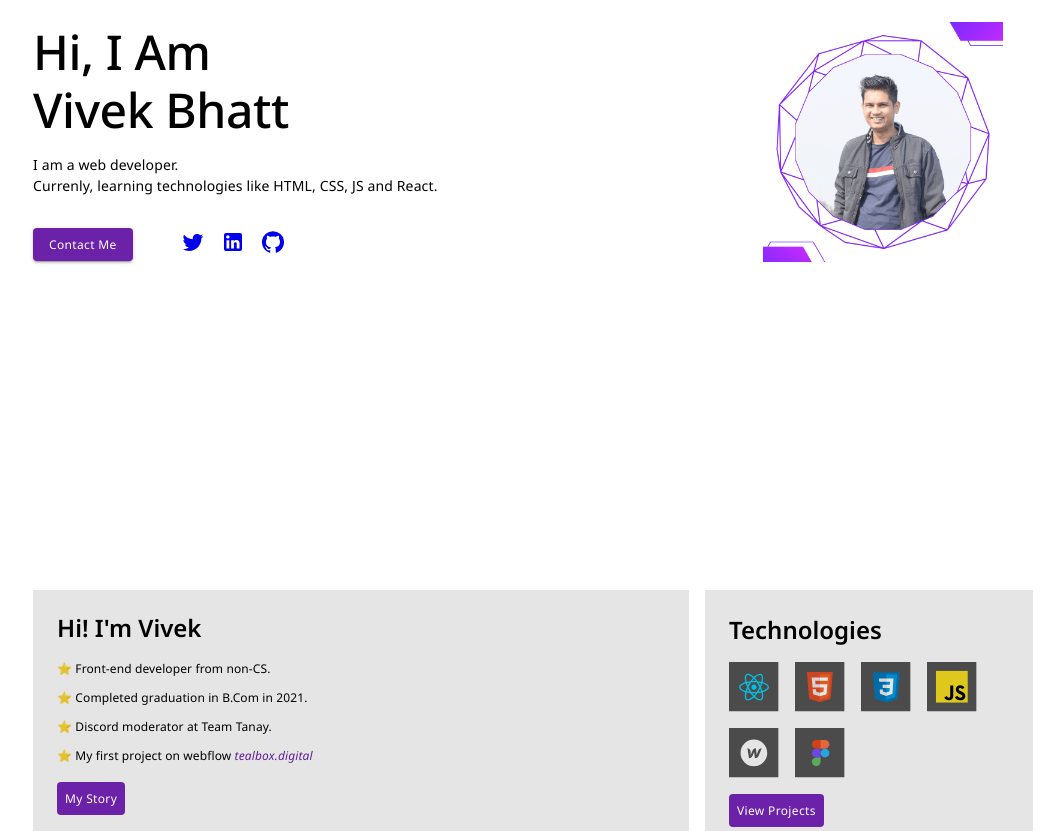
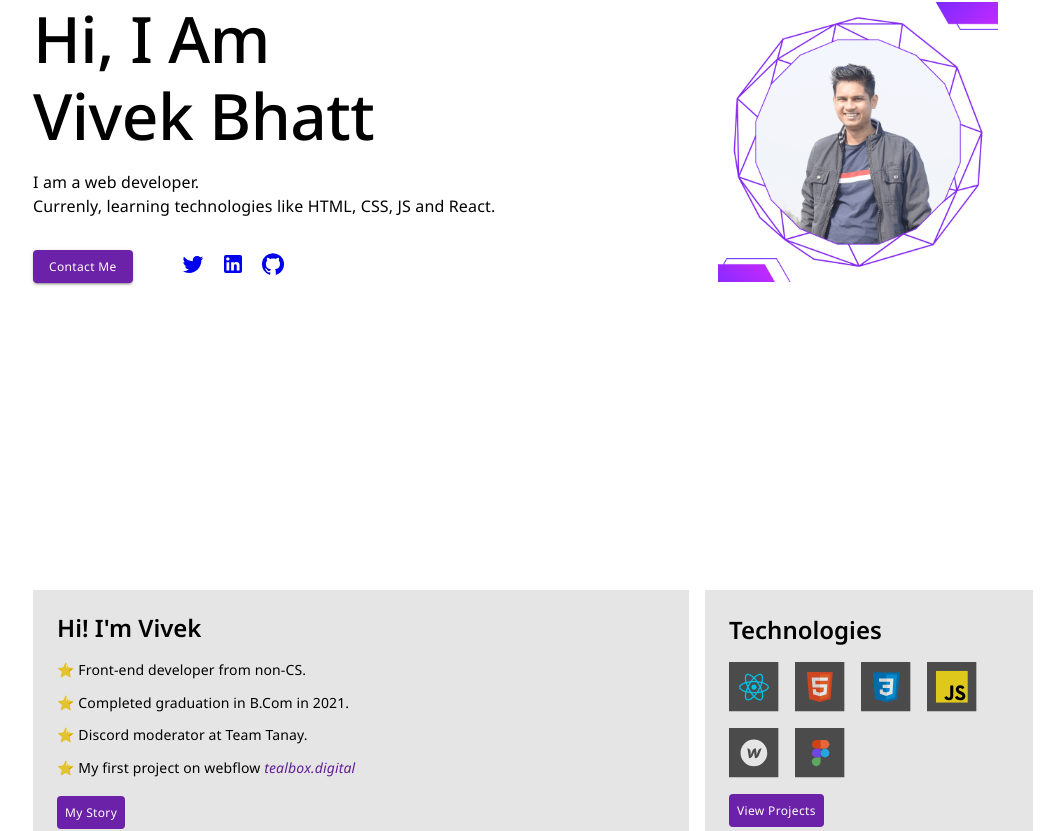
Before and after one commit to vivekbhatt07/portfolio, a React (Create React App) app: page / in a window 1280 px wide. Shown: the part 258-1089 px from the top of the page, without its empty margins (107-1171 px from the left). Built offline with nearby package versions, Linux system fonts and the light colour scheme; a web font is replaced by a local one.

Commit message:
font size fixed

```diff
--- a/src/Pages/HomePage/HomePage.scss
+++ b/src/Pages/HomePage/HomePage.scss
@@ -172,12 +172,18 @@
     .hero-container {
       display: grid;
       justify-content: space-between;
-      grid-template-columns: 1fr 300px;
+      grid-template-columns: 1fr 350px;
       gap: 2em;
       width: 100%;
       height: 100%;
       align-items: center;
       .hero-intro {
+        .hero-head {
+          font-size: 64px;
+        }
+        .hero-description {
+          font-size: 16px;
+        }
         .hero-actions {
           gap: 3em;
           align-items: center;
@@ -194,8 +200,20 @@
     gap: 1em;
     .about-me {
       .about-me-head {
-        font-family: var(--primary-font);
         font-size: 24px;
+      }
+      .about-me-list {
+        display: flex;
+        flex-direction: column;
+        gap: 0.5em;
+        .about-me-item {
+          .about-me-description {
+            font-size: 14px;
+            a {
+              font-size: 14px;
+            }
+          }
+        }
       }
     }
   }
```
